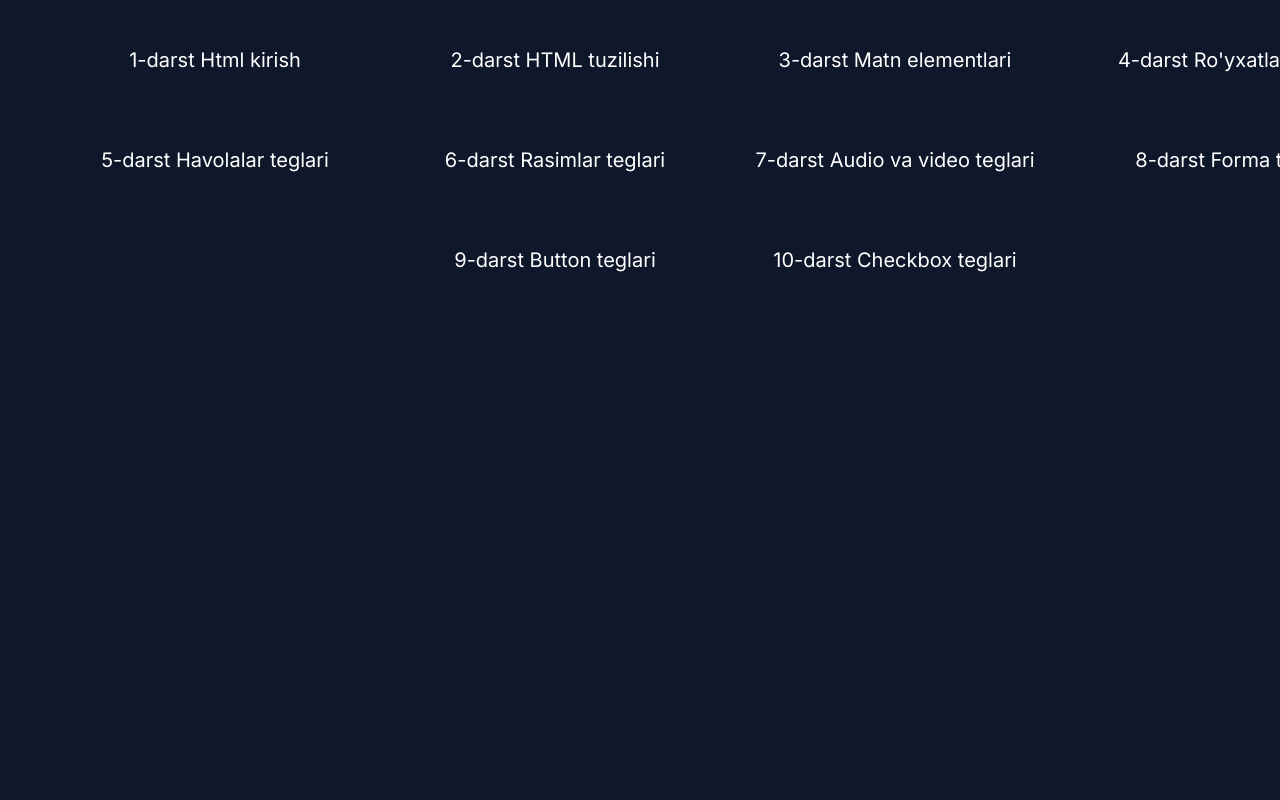
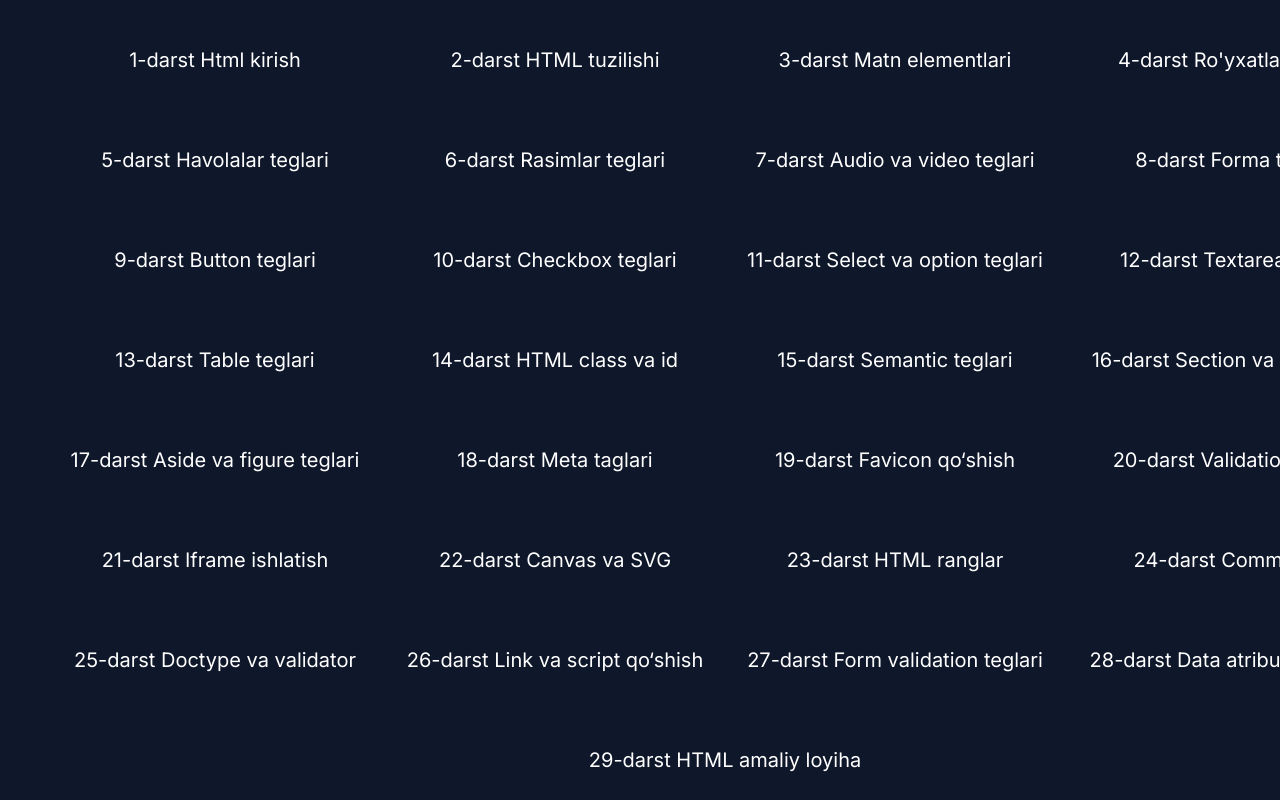
Before and after one commit to mannonov0830/projcet, a website: page src/index.html in a window 1280 px wide. Shown: the part 793-1593 px from the top of the page. Before the commit the page ends 1093 px from the top, so only its background shows below. Drawn offline with nearby package versions, Linux system fonts and the light colour scheme.

Commit message:
html darstliklar ro'yhati buladi

```diff
--- a/src/index.html
+++ b/src/index.html
@@ -142,6 +142,102 @@
 
         </div>
 
+        <div class="box">
+
+            <h4><a href="#">11-darst Select va option teglari</a></h4>
+
+        </div>
+        <div class="box">
+
+            <h4><a href="#">12-darst Textarea teglari</a></h4>
+
+        </div>
+        <div class="box">
+
+            <h4><a href="#">13-darst Table teglari</a></h4>
+
+        </div>
+        <div class="box">
+
+            <h4><a href="#">14-darst HTML class va id</a></h4>
+
+        </div>
+        <div class="box">
+
+            <h4><a href="#"> 15-darst Semantic teglari</a></h4>
+
+        </div>
+        <div class="box">
+
+            <h4><a href="#">16-darst Section va nav teglari</a></h4>
+
+        </div>
+        <div class="box">
+
+            <h4><a href="#">17-darst Aside va figure teglari</a></h4>
+
+        </div>
+        <div class="box">
+
+            <h4><a href="#">18-darst Meta taglari</a></h4>
+
+        </div>
+        <div class="box">
+
+            <h4><a href="#">19-darst Favicon qo‘shish</a></h4>
+
+        </div>
+        <div class="box">
+
+            <h4><a href="#">20-darst Validation teglari</a></h4>
+
+        </div>
+        <div class="box">
+
+            <h4><a href="#">21-darst Iframe ishlatish</a></h4>
+
+        </div>
+        <div class="box">
+
+            <h4><a href="#">22-darst Canvas va SVG</a></h4>
+
+        </div>
+        <div class="box">
+
+            <h4><a href="#">23-darst HTML ranglar</a></h4>
+
+        </div>
+        <div class="box">
+
+            <h4><a href="#">24-darst Commentlar</a></h4>
+
+        </div>
+        <div class="box">
+
+            <h4><a href="#">25-darst Doctype va validator</a></h4>
+
+        </div>
+        <div class="box">
+
+            <h4><a href="#">26-darst Link va script qo‘shish</a></h4>
+
+        </div>
+        <div class="box">
+
+            <h4><a href="#">27-darst Form validation teglari</a></h4>
+
+        </div>
+        <div class="box">
+
+            <h4><a href="#">28-darst Data atributlari teglari</a></h4>
+
+        </div>
+        <div class="box">
+
+            <h4><a href="#">29-darst HTML amaliy loyiha</a></h4>
+
+        </div>
+
         </div>
 
     </section>
```
